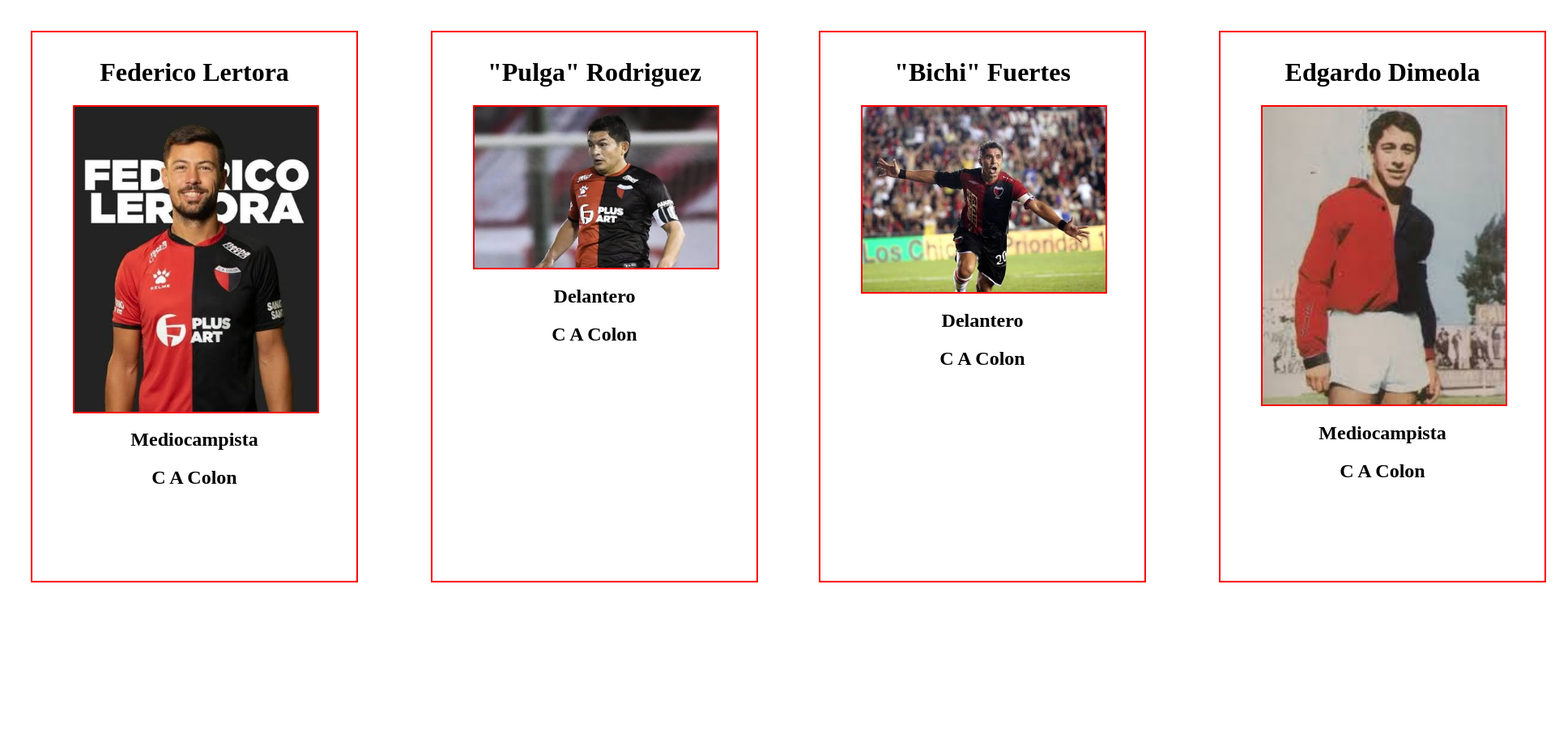
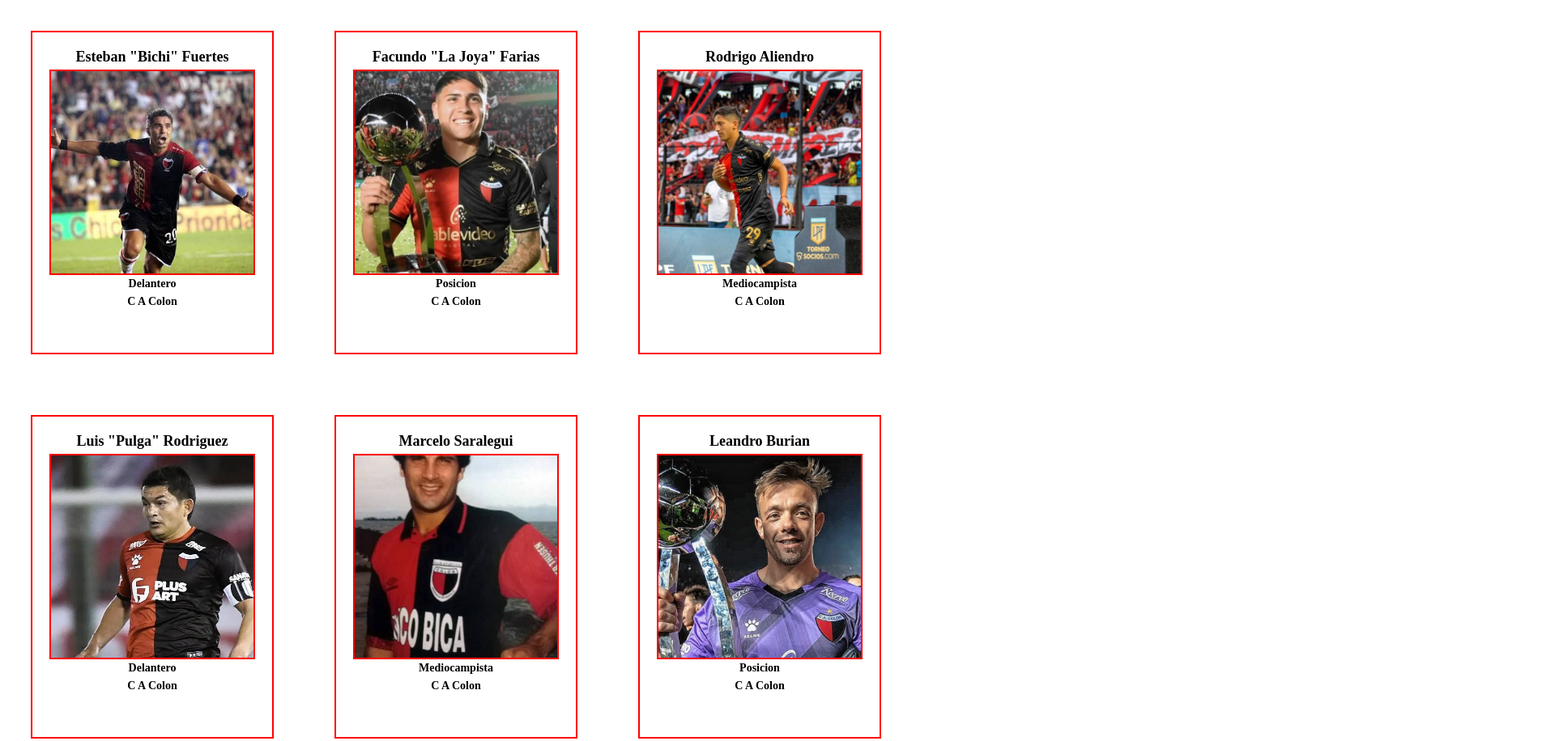
Before and after one commit to benjamin1507/tarjetas, a plain HTML site: page index.html in a window 1280 px wide. Shown: the top 916 px of the page at 81% size, 1920 px wide, since content can reach past the window. Before the commit the page ends 800 px from the top, so only its background shows below. Drawn offline with Linux system fonts and the light colour scheme.

Commit message:
Cambios en las tarjetas

```diff
--- a/index.html
+++ b/index.html
@@ -1,41 +1,79 @@
+<html lang="es">
+<head>
+  <meta charset="UTF-8">
+  <title>Jugadores</title>
   <link rel="stylesheet" href="style.css">
+</head>
 <body>
+
   <header>
-    <div class="selection">
+    <div class="contenedor">
+
+      <div class="grupo">
         <div class="tarjeta">
           <h1>Federico Lertora</h1>
           <img src="img/lertora.jpg"/>
           <h2>Mediocampista</h2>
           <h2>C A Colon</h2>
         </div>
-    <div class="selection"></div>
         <div class="tarjeta">
-      <h1>"Pulga" Rodriguez</h1>
+          <h1>Luis "Pulga" Rodriguez</h1>
           <img src="img/pulga.jpg"/>
           <h2>Delantero</h2>
           <h2>C A Colon</h2>
         </div>
-    <div class="selection">
         <div class="tarjeta">
-      <h1>"Bichi" Fuertes</h1>
+          <h1>Esteban "Bichi" Fuertes</h1>
           <img src="img/bichi.jpg"/>
           <h2>Delantero</h2>
           <h2>C A Colon</h2>
         </div>
-    <div class="selection"></div>
       </div>
+
+      <div class="grupo">
         <div class="tarjeta">
           <h1>Edgardo Dimeola</h1>
           <img src="img/dimeola.jpg"/>
           <h2>Mediocampista</h2>
           <h2>C A Colon</h2>
         </div>
-    <div class="selection"></div>
         <div class="tarjeta">
           <h1>Marcelo Saralegui</h1>
           <img src="img/sara.jpg"/>
           <h2>Mediocampista</h2>
           <h2>C A Colon</h2>
         </div>
+        <div class="tarjeta">
+          <h1>Facundo "La Joya" Farias</h1>
+          <img src="img/farias.jpg"/>
+          <h2>Posicion</h2>
+          <h2>C A Colon</h2>
+        </div>
+      </div>
+
+      <div class="grupo">
+        <div class="tarjeta">
+          <h1>Eric Meza</h1>
+          <img src="img/meza.jpg"/>
+          <h2>Posicion</h2>
+          <h2>C A Colon</h2>
+        </div>
+        <div class="tarjeta">
+          <h1>Leandro Burian</h1>
+          <img src="img/burian.jpg"/>
+          <h2>Posicion</h2>
+          <h2>C A Colon</h2>
+        </div>
+        <div class="tarjeta">
+          <h1>Rodrigo Aliendro</h1>
+          <img src="img/aliendro.jpg"/>
+          <h2>Mediocampista</h2>
+          <h2>C A Colon</h2>
+        </div>
+      </div>
 
     </div>
+  </header>
+
+</body>
+</html>
--- a/style.css
+++ b/style.css
@@ -1,39 +1,46 @@
+.contenedor {
+  display: flex;
+  flex-direction: row;
+  gap: 15px;
+}
+
+.grupo {
+  display: flex;
+  flex-direction: column-reverse;
+  gap: 15px;
+}
+
 .tarjeta {
   width: 300px;
-    padding: 10px 50px;
-    border: 2px solid greenyellow;
-    margin: 30px 30px;
-    text-align: center;
-}
-
-.selection{
-    display: Flex;
-    gap: 15px;
-}
-img {
-    width: 300px;
-    border: 2px solid black;
-}
-h1 {
-    color: red;
-}
-h2 {
-    color: red;
-}
-.tarjeta {
-    width: 300px;
-    padding: 10px 50px;
+  height: 400px;
+  padding: 10px;
   border: 2px solid red;
   margin: 30px 30px;
   text-align: center;
+  box-sizing: border-box;
+  display: flex;
+  flex-direction: column;
+  align-items: center;
+  justify-content: flex-start;
+  overflow: hidden;
 }
+
 img {
-    width: 300px;
+  width: 250px;
+  height: 250px;
+  object-fit: cover;
   border: 2px solid red;
+  display: block;
 }
+
 h1 {
   color: black;
+  font-size: 18px;
+  margin: 10px 0 5px 0;
 }
+
 h2 {
   color: black;
+  font-size: 14px;
+  margin: 3px 0;
 }
```
Also changed, not shown: img/aliendro.jpg (added), img/burian.jpg (added), img/farias.jpg (added), img/meza.jpg (added). Lines whose indentation alone changed are shown as unchanged.
